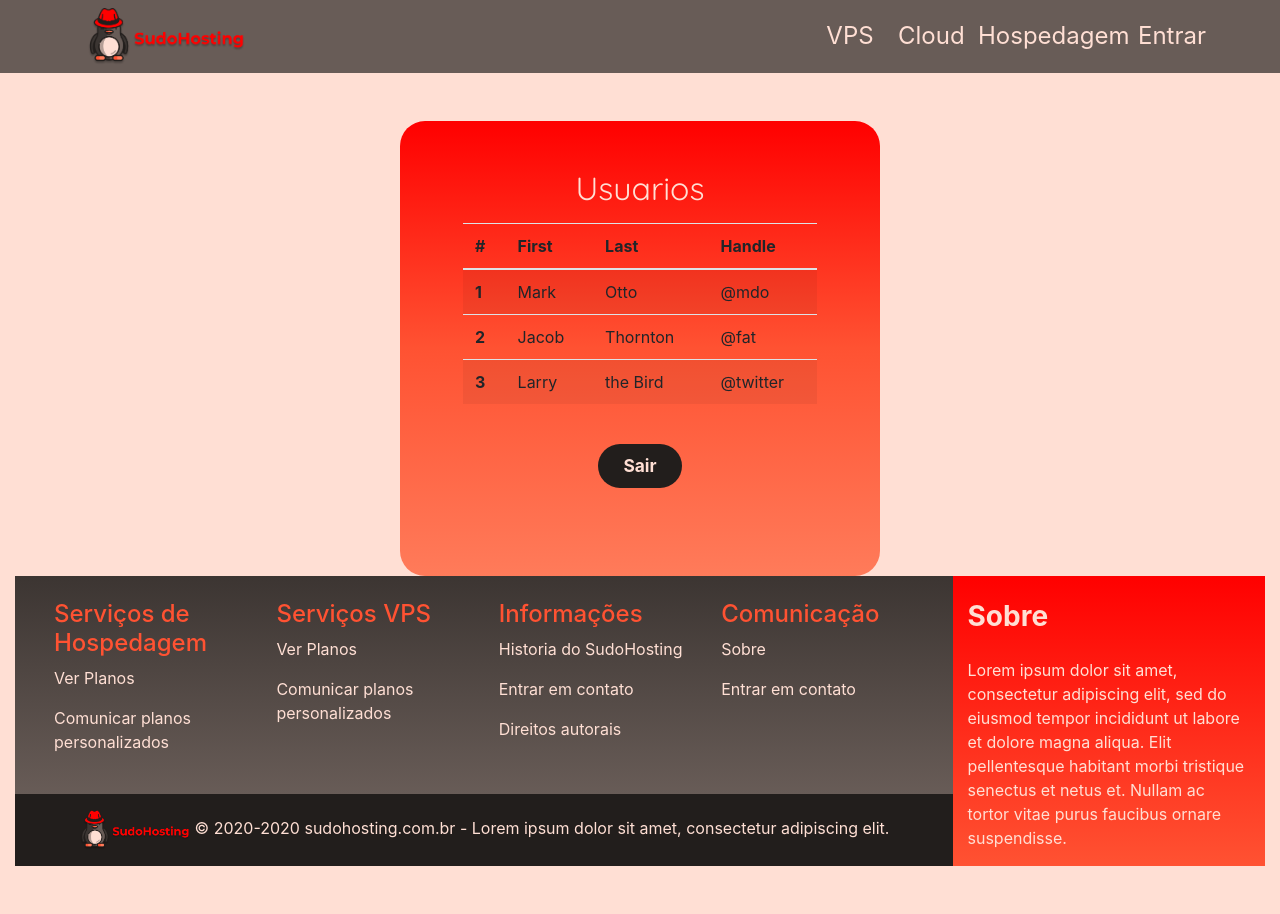
After one commit to DarkSoldierBR/sudohosting, a PHP site: page /auth/adm/adm_page.php in a window 1280 px wide. The commit adds this page. Run offline with PHP 8.4, Linux system fonts and the light colour scheme; some libraries are stand-ins or nearby versions.

```diff
--- /dev/null
+++ b/auth/adm/adm_page.php
@@ -0,0 +1,89 @@
+<?php require_once($_SERVER['DOCUMENT_ROOT'].'/controller/check.php'); ?>
+
+<html>
+
+<head>
+    <title>SudoHosting</title>
+
+    <!-- Required meta tags -->
+    <meta charset="utf-8">
+    <meta name="viewport" content="width=device-width, initial-scale=1, shrink-to-fit=no">
+
+    <!-- Scripts -->
+    <script src="https://code.jquery.com/jquery-3.2.1.slim.min.js"></script>
+    <script src="https://cdnjs.cloudflare.com/ajax/libs/popper.js/1.12.9/umd/popper.min.js"></script>
+    <script src="../src/script/datedropper/datedropper.pro.min.js"></script>
+
+    <!-- CSS only -->
+    <link rel="stylesheet" href="/../css/auth.css">
+    <link rel="stylesheet" href="/../node_modules/bootstrap/dist/css/bootstrap.min.css">
+    <link rel="stylesheet" href="/../css/home.css">
+
+    <!-- Fonts -->
+    <link href="https://fonts.googleapis.com/css2?family=Quicksand:wght@300;400&display=swap" rel="stylesheet">
+
+</head>
+
+<body>
+    <!-- Header -->
+    <iframe src="/../common/header.php"
+        onload="this.before((this.contentDocument.body||this.contentDocument).children[0]);this.remove()"></iframe>
+
+    <div class="container-fluid py-5" id="background">
+        <div class="container py-5" id="login-container">
+            <h2 class="text-center text-font quicksand">Usuarios</h2>
+            <div class="col px-5 text-center my-3">
+                <div>
+                    <table class="table table-striped my-3">
+                        <thead>
+                            <tr>
+                                <th scope="col">#</th>
+                                <th scope="col">First</th>
+                                <th scope="col">Last</th>
+                                <th scope="col">Handle</th>
+                            </tr>
+                        </thead>
+                        <tbody>
+                            <tr>
+                                <th scope="row">1</th>
+                                <td>Mark</td>
+                                <td>Otto</td>
+                                <td>@mdo</td>
+                            </tr>
+                            <tr>
+                                <th scope="row">2</th>
+                                <td>Jacob</td>
+                                <td>Thornton</td>
+                                <td>@fat</td>
+                            </tr>
+                            <tr>
+                                <th scope="row">3</th>
+                                <td>Larry</td>
+                                <td>the Bird</td>
+                                <td>@twitter</td>
+                            </tr>
+                        </tbody>
+                    </table>
+                </div>
+
+
+                <div>
+                    <form action="../../controller/logout.php" method="post">
+                        <button type="submit" value="Logout" class="text-center my-4 btn button-black p-2">
+
+                            <lead class="font-weight-bold p-3 text-font" style="font-size: 13pt;">Sair</lead>
+
+                        </button>
+
+                    </form>
+                </div>
+
+            </div>
+        </div>
+
+
+        <!-- Footer -->
+        <iframe src="/../common/footer.html"
+            onload="this.before((this.contentDocument.body||this.contentDocument).children[0]);this.remove()"></iframe>
+
+</body>
--- a/controller/check.php
+++ b/controller/check.php
@@ -1,13 +1,16 @@
 <?php
 
-  // A sessão precisa ser iniciada em cada página diferente
-  if (!isset($_SESSION)) session_start();
+//   // A sessão precisa ser iniciada em cada página diferente
+//   if (!isset($_SESSION)) session_start();
 
-  // Verifica se não há a variável da sessão que identifica o usuário
-  if (!isset($_SESSION['UsuarioID'])) {
-      // Destrói a sessão por segurança
-      session_destroy();
-      // Redireciona o visitante de volta pro login
-      header("Location: /auth/login.php"); exit;
-  }
+//   // Verifica se não há a variável da sessão que identifica o usuário
+
+//   if($_SESSION['UsuarioNivel']==2){
+//     header("location: /auth/adm/adm_page.php");
+//   } elseif ($_SESSION['UsuarioNivel']==1){
+//     header("location: /auth/user/profile.php");
+//   } else{
+//     $_SESSION["invalido"] = 'true';
+//     header("location: /auth/login.php");
+// }
   ?>
--- a/css/home.css
+++ b/css/home.css
@@ -165,6 +165,11 @@ html {
     border-radius: 20px;
 }
 
+.table-sudo{
+    background-color: #FF7B5A;
+
+    }
+
 #desc-title{
 border-radius: 15px;
 background-color: #B59E96;
```
Also changed, not shown: controller/login.php (+7 -3 lines).
